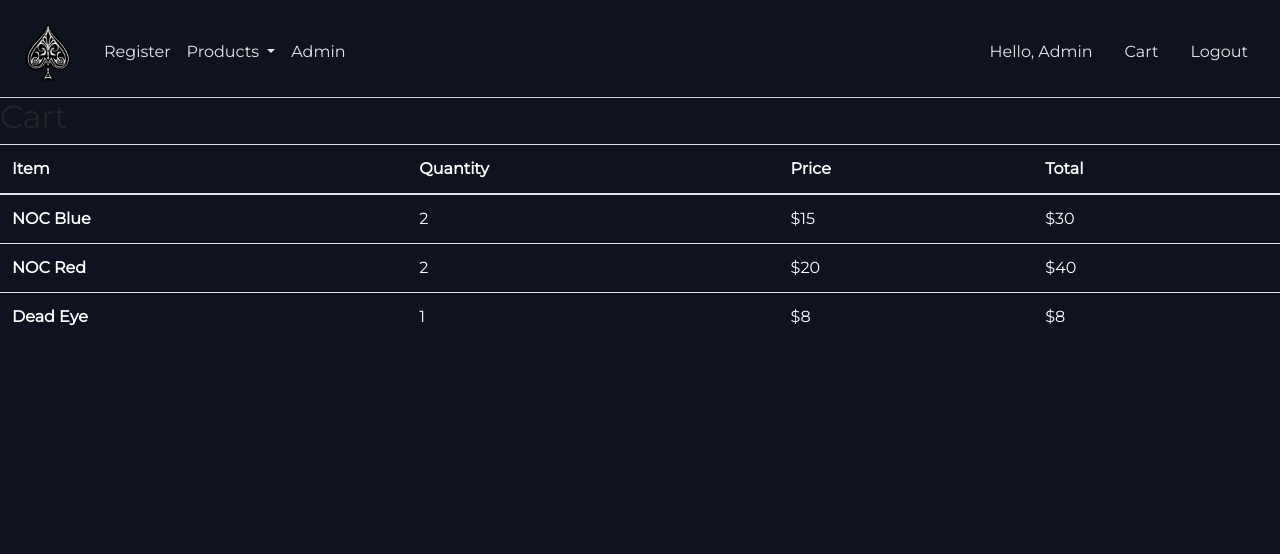
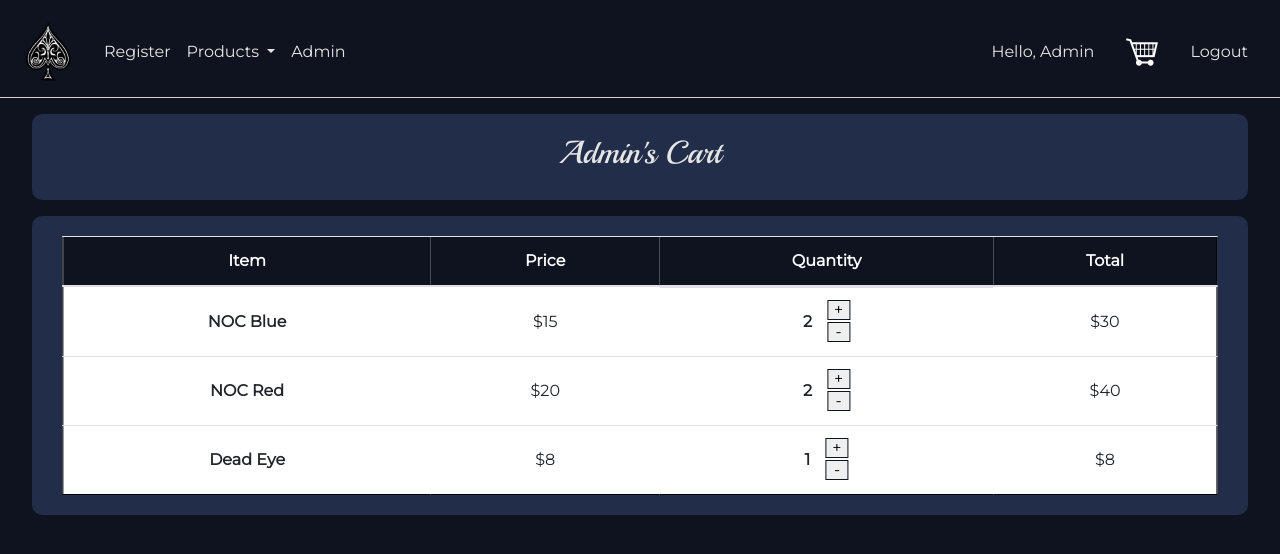
Before and after one commit to amiel-git/the-riffle, a Django app: page /cart/ in a window 1280 px wide. Shown: the top 554 px of the page. Run offline with Django 3.2, Linux system fonts and the light colour scheme; a user stored in the database is signed in; data comes from the database, SQL or seed files in the repository; both versions use the stored data as it was after the commit; some libraries are stand-ins or nearby versions.

Commit message:
added the quantity modifiers in cart as well as the cart styling

```diff
--- a/orders/views.py
+++ b/orders/views.py
@@ -18,7 +18,7 @@ def updateItem(request):
 
     if action == "add":
         orderItem.quantity = (orderItem.quantity + 1)
-    elif action == "delete":
+    elif action == "remove":
         orderItem.quantity = (orderItem.quantity - 1)
 
     orderItem.save()
@@ -36,9 +36,9 @@ class Cart(View):
 
     def get(self,request):
 
-        order = Order.objects.get(user=request.user,is_complete=False)
+        order, created = Order.objects.get_or_create(user=request.user,is_complete=False)
         items = order.order_item.all()
 
         return render(request,self.template_name,context={
-            "items":items
+            "items":items,
         })
--- a/static/css/shop.css
+++ b/static/css/shop.css
@@ -34,3 +34,68 @@
     text-align:center;
     font-family: 'Playball', cursive;
 }
+
+
+
+.orders-container, .order-summary-container{
+    background-color: #212d49;
+    text-align:center;
+    justify-content: center;
+    padding: 20px 0px;
+    width:95%;
+    position: relative;
+    left: 50%;
+    transform: translateX(-50%);
+    border-radius: 10px;
+}
+
+.order-summary-container{
+    margin: 1rem 0;
+}
+
+.cart-header {
+    color:#E5E5E5;
+    font-family:'Playball','cursive';
+}
+.table {
+    width: 95%;
+    background-color:white;
+    position: relative;
+    left: 50%;
+    transform: translateX(-50%);
+    border: 1px solid black;
+    margin: 0;
+
+}
+
+.thead {
+    background: #0E131F;
+    color:white;
+    font-weight: 700;
+}
+
+.table td, .table th {
+    vertical-align: middle !important;
+}
+
+.bold-td {
+    font-weight: 900;
+    display:flex;
+    justify-content:center;
+    align-items: center;
+}
+
+.table-cta{
+    display:flex;
+    flex-direction: column;
+    margin-left: 15px;
+}
+
+button.quantity-btn{
+    height: 20px;
+    align-items: center;
+    vertical-align: middle;
+    line-height: 10px;
+    border: solid 1px #0e131f;
+    margin-bottom: 2px;
+}
--- a/static/js/cart.js
+++ b/static/js/cart.js
@@ -1,5 +1,7 @@
 var cartButton = document.getElementsByClassName("update-cart");
 
+
+// Shop add to cart button event handler assignments
 for(var i=0 ; i< cartButton.length ; i++) {
     cartButton[i].addEventListener("click", function(){
         var productId = this.dataset.product;
@@ -15,6 +17,19 @@ for(var i=0 ; i< cartButton.length ; i++) {
     })
 }
 
+
+// Cart item quantity update event handler assignments
+var addButton = document.getElementsByClassName("quantity-btn")
+
+for (var i=0 ; i < addButton.length ; i++) {
+    addButton[i].addEventListener("click", function(){
+        var productId = this.dataset.product;
+        var action = this.dataset.action;
+
+        updateUserOrder(productId,action)
+
+    })
+}
 
 function updateUserOrder(productId, action) {
     console.log("sending data....")
@@ -35,7 +50,7 @@ function updateUserOrder(productId, action) {
     })
 
     .then(data => {
-        console.log(data)
+        location.reload()
     })
 
 }
--- a/templates/core/base.html
+++ b/templates/core/base.html
@@ -51,7 +51,9 @@
               <a class=" disabled nav-link" href="#" tabindex="-1" aria-disabled="true">Hello, {{user.first_name | title }}</a>
             </li>
             <li class="nav-item">
-              <a class="nav-link" href="{% url 'cart'%}" tabindex="-1" aria-disabled="true">Cart</a>
+              <a class="nav-link" href="{% url 'cart'%}" tabindex="-1" aria-disabled="true">
+                <img src="{% static 'images/cart.png' %}" alt="">
+              </a>
             </li>
             <li class="nav-item">
               <a class="nav-link" href="{% url 'logout'%}" tabindex="-1" aria-disabled="true">Logout</a>
--- a/templates/shop/cart.html
+++ b/templates/shop/cart.html
@@ -8,14 +8,17 @@
 
 {% block body_block %}
 
-<h2>Cart</h2>
+<div class="order-summary-container">
+  <h2 class="cart-header">{{user.first_name|title}}'s Cart</h2>
+</div>
 
-<table class="table table-stripe">
-    <thead>
+<div class="orders-container">
+  <table class="table table-stripe">
+    <thead class="thead">
       <tr>
         <th scope="col">Item</th>
+        <th scope="col">Price</th>
         <th scope="col">Quantity</th>
-        <th scope="col">Price</th>
         <th scope="col">Total</th>
       </tr>
     </thead>
@@ -23,18 +26,20 @@
         {% for item in items %}
       <tr>
         <th scope="row">{{item.product.name}}</th>
-        <td>{{item.quantity}}</td>
         <td>${{item.product.price}}</td>
+        <td class="bold-td">{{item.quantity}}
+          <div class="table-cta">
+
+            <button data-action="add" data-product="{{item.product.id}}" class="quantity-btn">+</button>
+            <button data-action="remove" data-product="{{item.product.id}}" class="quantity-btn">-</button>
+          </div>
+        </td>
         <td>${{item.get_total}}</td>
       </tr>
       {% endfor %}
     </tbody>
   </table>
+</div>
 
-  <style>
-    .table{
-      color:white !important;
-    }
-  </style>
 
 {% endblock %}
```
Also changed, not shown: db.sqlite3, static/images/cart.png (added).
